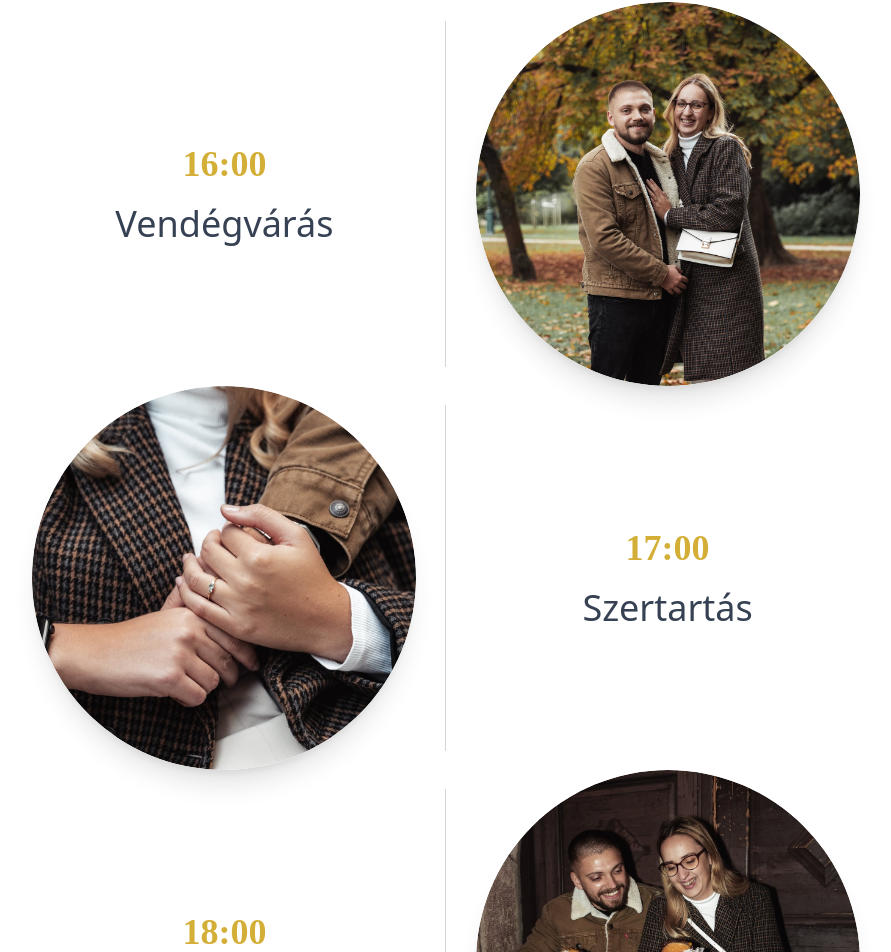
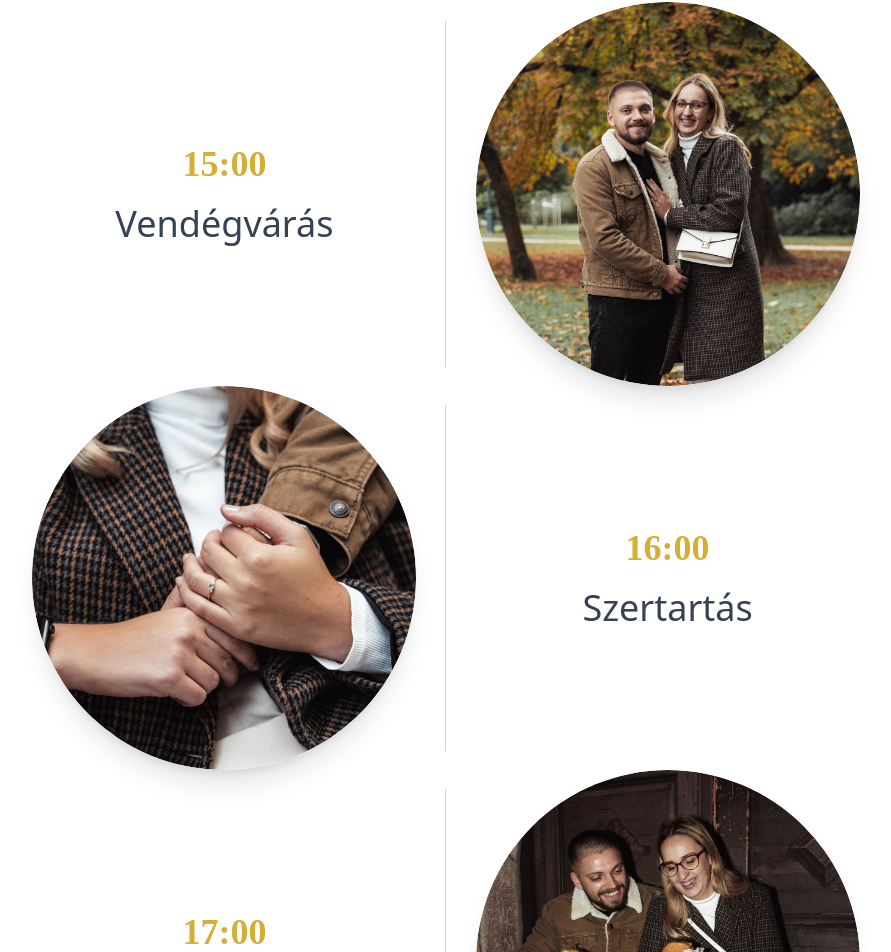
Before and after one commit to dbejo/wedding, a React (Vite) app: page / in a window 1280 px wide. Shown: the part 1314-2266 px from the top of the page, without its empty margins (194-1085 px from the left). Built offline with nearby package versions, Linux system fonts and the light colour scheme.

Commit message:
Change time

```diff
--- a/src/App.tsx
+++ b/src/App.tsx
@@ -56,7 +56,7 @@ function App() {
         <div className='md:w-2/3 w-full flex flex-col mb-10'>
           <div className='flex flex-col md:flex-row w-full justify-evenly items-center'>
             <div className='md:w-1/2 w-full'>
-              <p style={{ color: goldColor }} className={`text-4xl font-bold text-center my-5 font-[cursive]`}>16:00</p>
+              <p style={{ color: goldColor }} className={`text-4xl font-bold text-center my-5 font-[cursive]`}>15:00</p>
               <p className="text-4xl text-center my-5 text-gray-700">Vendégvárás</p>
             </div>
             <div className="hidden md:block border-l border-gray-300 h-9/10 mx-4"></div>
@@ -66,7 +66,7 @@ function App() {
           </div>
           <div className='flex flex-col md:flex-row-reverse w-full justify-evenly items-center'>
             <div className='md:w-1/2 w-full'>
-              <p style={{ color: goldColor }} className={`text-4xl font-bold text-center my-5 font-[cursive]`}>17:00</p>
+              <p style={{ color: goldColor }} className={`text-4xl font-bold text-center my-5 font-[cursive]`}>16:00</p>
               <p className="text-4xl  text-center my-5 text-gray-700">Szertartás</p>
             </div>
             <div className="hidden md:block border-l border-gray-300 h-9/10 mx-4"></div>
@@ -76,7 +76,7 @@ function App() {
           </div>
           <div className='flex flex-col md:flex-row w-full justify-evenly items-center'>
             <div className='md:w-1/2 w-full'>
-              <p style={{ color: goldColor }} className={`text-4xl font-bold text-center my-5 font-[cursive]`}>18:00</p>
+              <p style={{ color: goldColor }} className={`text-4xl font-bold text-center my-5 font-[cursive]`}>17:00</p>
               <p className="text-4xl text-center my-5 text-gray-700">Vacsora</p>
             </div>
             <div className="hidden md:block border-l border-gray-300 h-9/10 mx-4"></div>
```
